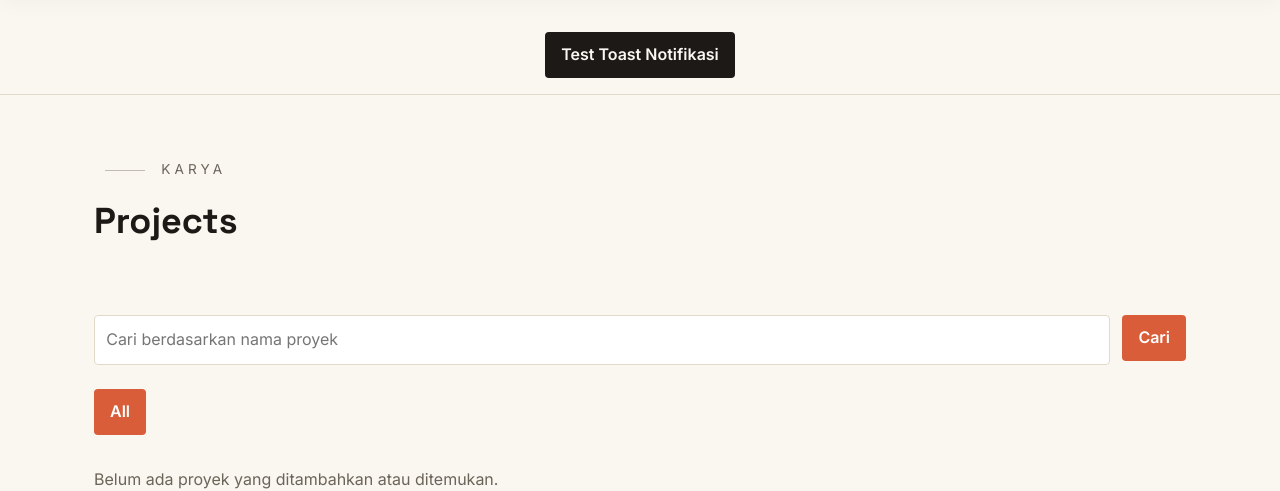
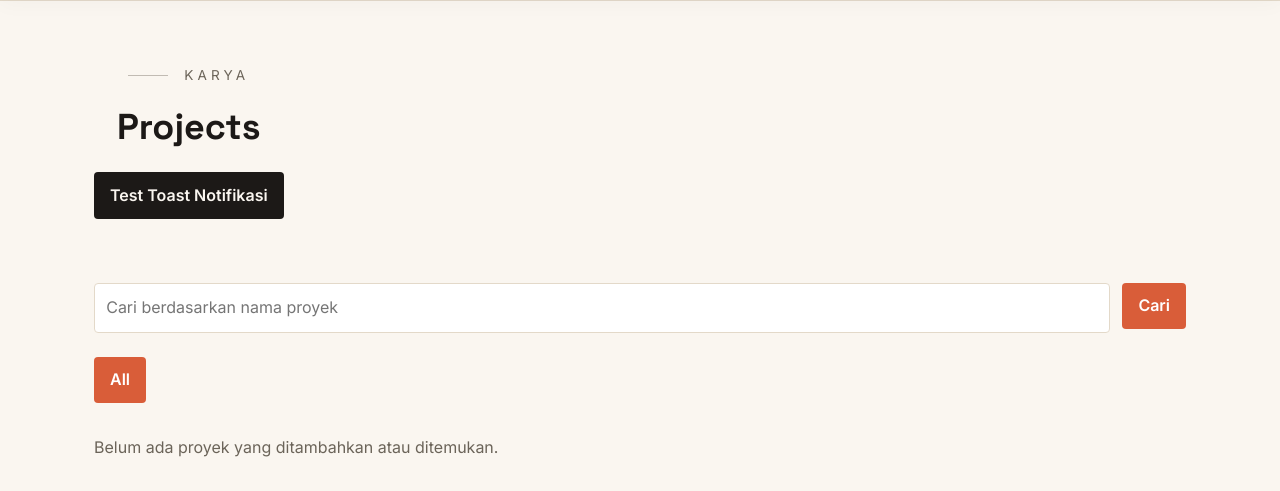
Before and after one commit to reshandytaftazani/myportofolio, a Django app: page /projects/ in a window 1280 px wide. Shown: the part 78-569 px from the top of the page. Run offline with Django 5.2, Linux system fonts and the light colour scheme; data that the repository does not hold is empty; some libraries are stand-ins or nearby versions.

Commit message:
feat: move test toast button below projects title

```diff
--- a/templates/base.html
+++ b/templates/base.html
@@ -101,11 +101,7 @@
                 }, 4000);
             </script>
         {% endif %}
-        <div class="container" style="text-align: center; margin-top: 2rem; margin-bottom: 1rem;">
-            <button class="button button-secondary" onclick="showToast('Notifikasi Sistem', 'Toast berfungsi dengan baik!', 'success')">
-                Test Toast Notifikasi
-            </button>
-        </div>
+
         {% block content %} {% endblock content %}
     </main>
 
--- a/templates/project.html
+++ b/templates/project.html
@@ -11,7 +11,10 @@
                 <div class="section-header" style="display: flex; justify-content: space-between; align-items: flex-end; flex-wrap: wrap; gap: 1rem;">
                     <div>
                         <p class="section-subtitle">Karya</p>
-                        <h2 class="section-title">Projects</h2>
+                        <h2 class="section-title" style="margin-bottom: 1rem;">Projects</h2>
+                        <button class="button button-secondary" onclick="showToast('Notifikasi Sistem', 'Toast berfungsi dengan baik!', 'success')">
+                            Test Toast Notifikasi
+                        </button>
                     </div>
                     {% if user.is_superuser %}
                         <button type="button"
```
